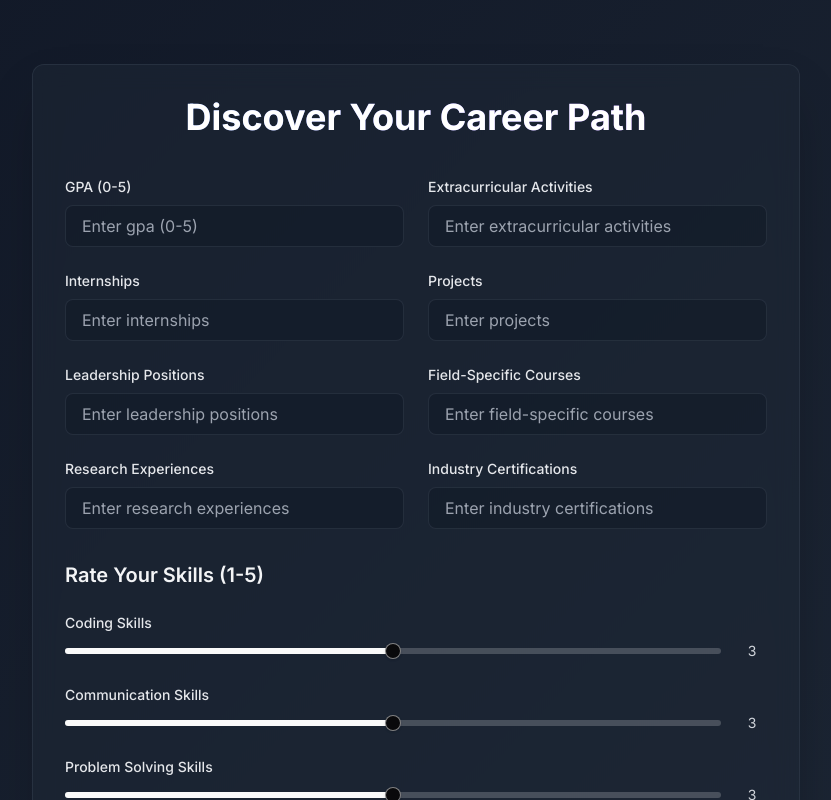
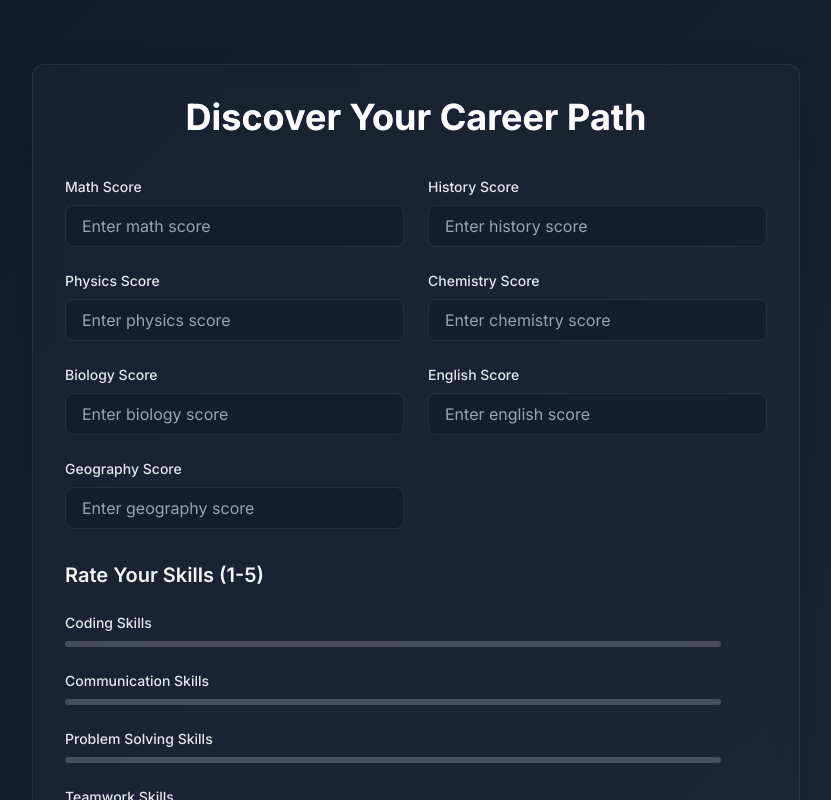
Before and after one commit to climb-the-ladder/recommender-frontend, a Next.js app: page /predict in a window 1280 px wide. Shown: the top 800 px of the page, without its empty margins (224-1055 px from the left). Built offline with nearby package versions, Linux system fonts and the light colour scheme.

Commit message:
updated frontend for the new variables

```diff
--- a/app/predict/page.tsx
+++ b/app/predict/page.tsx
@@ -8,22 +8,15 @@ import { cn } from "@/lib/utils"; // shadcn utility for className merging
 
 export default function PredictForm() {
   const [formData, setFormData] = useState({
-    gpa: "",
-    extracurriculars: "",
-    internships: "",
-    projects: "",
-    leadership: "",
-    fieldCourses: "",
-    research: "",
-    coding: 3,
-    communication: 3,
-    problemSolving: 3,
-    teamwork: 3,
-    analytical: 3,
-    presentation: 3,
-    networking: 3,
-    certifications: "",
+    math_score: "",
+    history_score: "",
+    physics_score: "",
+    chemistry_score: "",
+    biology_score: "",
+    english_score: "",
+    geography_score: ""
   });
+
   const [predictions, setPredictions] = useState(null);
   const [detailedMode, setDetailedMode] = useState(false);
 
@@ -40,7 +33,7 @@ export default function PredictForm() {
     const response = await fetch("/api/predict", {
       method: "POST",
       headers: { "Content-Type": "application/json" },
-      body: JSON.stringify({ ...formData, detailed: detailedMode }),
+      body: JSON.stringify(formData),  // Send only the cleaned subject scores
     });
     const result = await response.json();
     setPredictions(result);
@@ -55,15 +48,15 @@ export default function PredictForm() {
         <form onSubmit={handleSubmit} className="space-y-8">
           {/* Numeric Inputs */}
           <div className="grid grid-cols-1 md:grid-cols-2 gap-6">
-            {[
-              { label: "GPA (0-5)", name: "gpa", step: "0.1", max: "5" },
-              { label: "Extracurricular Activities", name: "extracurriculars" },
-              { label: "Internships", name: "internships" },
-              { label: "Projects", name: "projects" },
-              { label: "Leadership Positions", name: "leadership" },
-              { label: "Field-Specific Courses", name: "fieldCourses" },
-              { label: "Research Experiences", name: "research" },
-              { label: "Industry Certifications", name: "certifications" },
+            {
+            [
+              { label: "Math Score", name: "math_score" },
+              { label: "History Score", name: "history_score" },
+              { label: "Physics Score", name: "physics_score" },
+              { label: "Chemistry Score", name: "chemistry_score" },
+              { label: "Biology Score", name: "biology_score" },
+              { label: "English Score", name: "english_score" },
+              { label: "Geography Score", name: "geography_score" },
             ].map((field) => (
               <div key={field.name}>
                 <label className="block text-sm font-medium text-gray-200 mb-2">
@@ -72,10 +65,9 @@ export default function PredictForm() {
                 <input
                   name={field.name}
                   type="number"
-                  step={field.step || "1"}
                   min="0"
-                  max={field.max || undefined}
-                  value={formData[field.name]}
+                  max="100"
+                  value={formData[field.name] || ""}
                   onChange={handleInputChange}
                   required
                   className="w-full rounded-lg bg-gray-900/50 text-white border border-gray-700/50 px-4 py-2 focus:outline-none focus:ring-2 focus:ring-blue-500/50 transition-all duration-300 hover:bg-gray-900"
```
